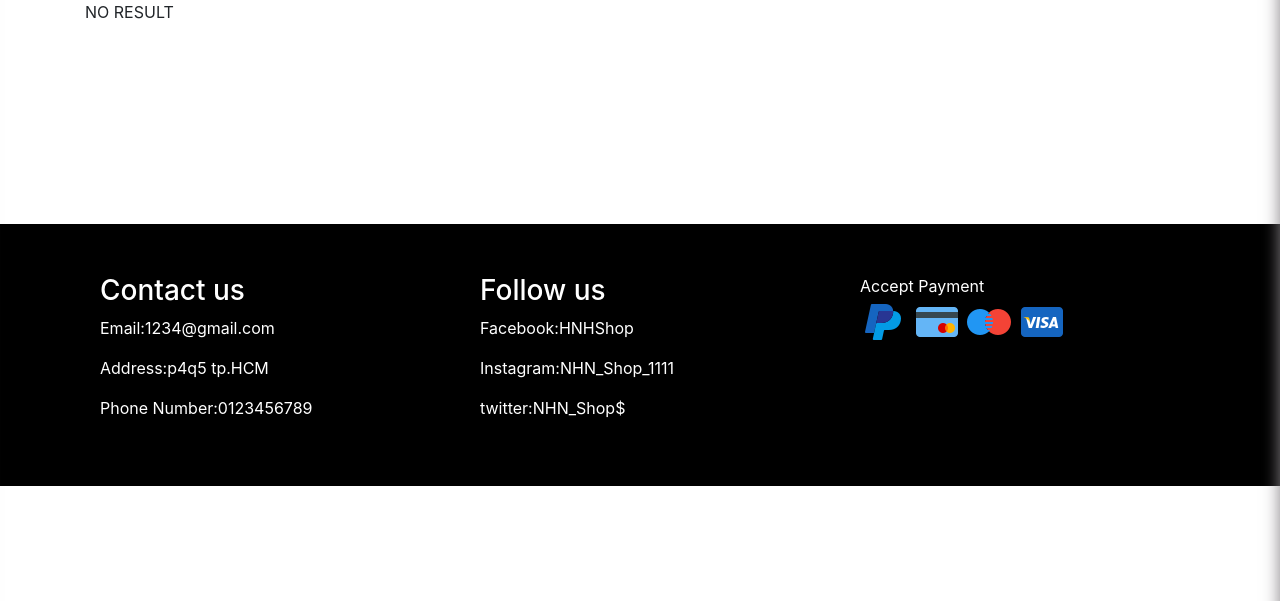
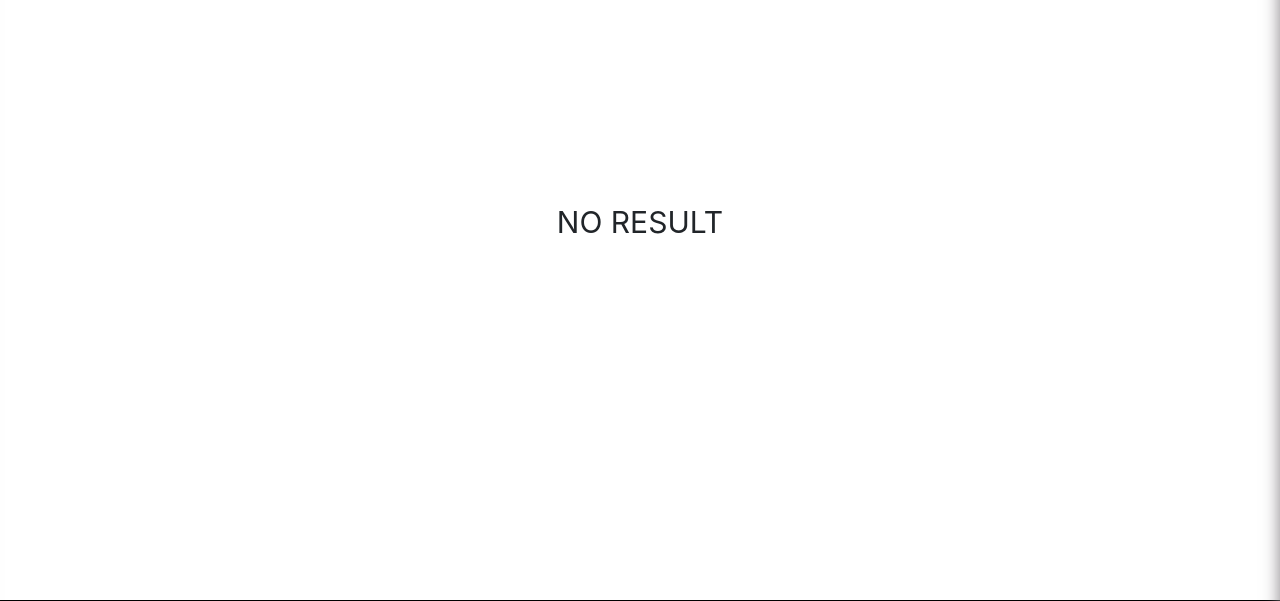
Before and after one commit to TruongNam0301/Web-selling-clothes, a PHP site: page /templates/search.php in a window 1280 px wide. Shown: the part 100-701 px from the top of the page. Run offline with PHP 8.4, Linux system fonts and the light colour scheme; some libraries are stand-ins or nearby versions.

```diff
--- a/controllers/ClothesCtr.php
+++ b/controllers/ClothesCtr.php
@@ -24,11 +24,16 @@ class ClothesCtr{
     public function Search($key){
         $num =3;
         if($key=='')
-            echo 'NO RESULT';
+            echo '<div align="center" class="error-search">NO RESULT</div>';
         else{
         $ClothesMdl = new ClothesMdl();
         $Clothes = $ClothesMdl -> Search($key);
-        include_once('../views/productPage/listclothes.php');
+        if($Clothes==-1){
+            echo '<div align="center" class="error-search">NO RESULT</div>';
+        }
+        else{
+            include_once('../views/productPage/listclothes.php');
+    }
     }
     }
 }
--- a/css/main-home.css
+++ b/css/main-home.css
@@ -147,6 +147,13 @@ input{
     justify-content: center;
 
 }
+.error-search{
+    width: 100%;
+    height: 200px;
+    margin-top: 200px;
+    font-size: 30px;
+    margin-bottom: 100px;
+}
 @media screen and (max-width: 600px){
     .introduce{
         margin: 10px 0;
--- a/models/ClothesMdl.php
+++ b/models/ClothesMdl.php
@@ -56,7 +56,7 @@ class ClothesMdl {
 			return $clothes;
 		}
 		else
-			return "NO RESULT";
+			return -1;
 	}
 }
 
--- a/templates/search.php
+++ b/templates/search.php
@@ -37,5 +37,5 @@
 
 
 
-    <script src="./../javascript/home.js"></script>
+    <script src="../javascript/home.js"></script>
 </html>
--- a/views/homePage/search.php
+++ /dev/null
@@ -1,5 +0,0 @@
-<?php
-    <div class = 'product-gridview'>
-
-</div>
-?>
```
